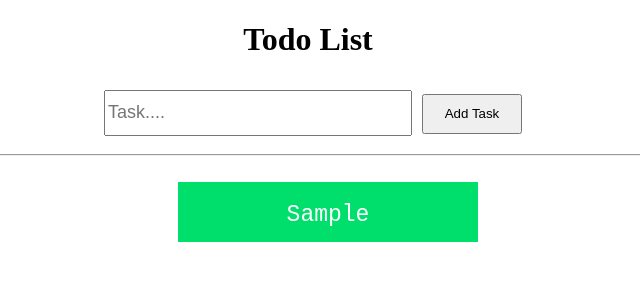
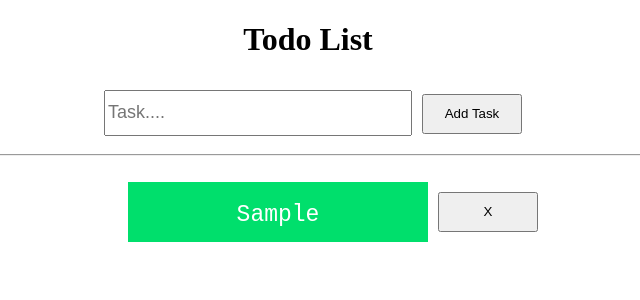
Before and after one commit to swarupcs/todo-list, a React (Create React App) app: page / in a window 1280 px wide. Both pictures are taken after typing "Sample" into the empty fields and a click on the button "Add Task". Shown: the top 300 px of the page, without its empty margins (332-972 px from the left). Built offline with nearby package versions, Linux system fonts and the light colour scheme.

Commit message:
Deleting a Task

```diff
--- a/src/App.js
+++ b/src/App.js
@@ -13,7 +13,14 @@
     setTodoList([...todoList, currentTask]);
     inputTask.current.value = "";
     setCurrentTask("");
-  }
+  };
+
+  const deleteTask = (taskToDelete) => {
+    setTodoList(todoList.filter((task)=> {
+      return task !== taskToDelete;
+    })
+    );
+  };
 
   return (
     <div className="App">
@@ -28,7 +35,10 @@
       <ul>
         {todoList.map((val, key)=> {
           return (
-            <li> {val} </li>
+            <div id='task'>
+            <li key={key}> {val} </li>
+            <button onClick={()=>deleteTask(val)}> X </button>
+            </div>
           )
         })}
       </ul>
```
